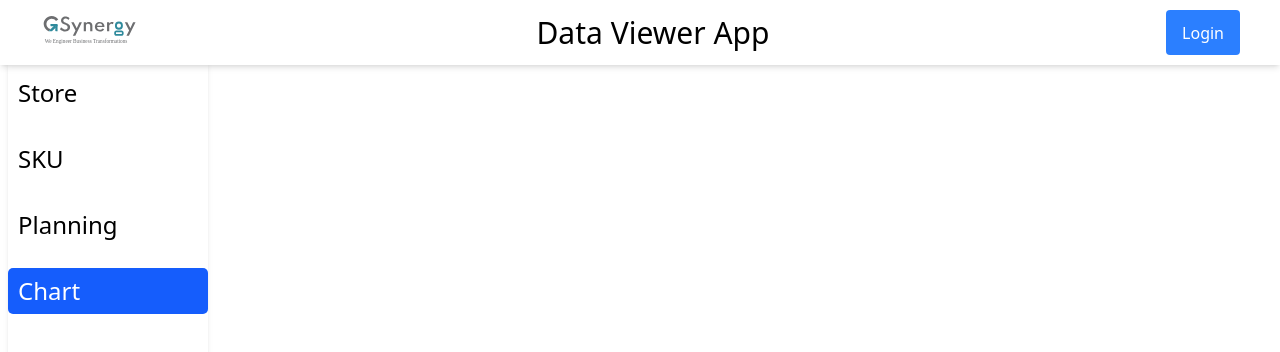
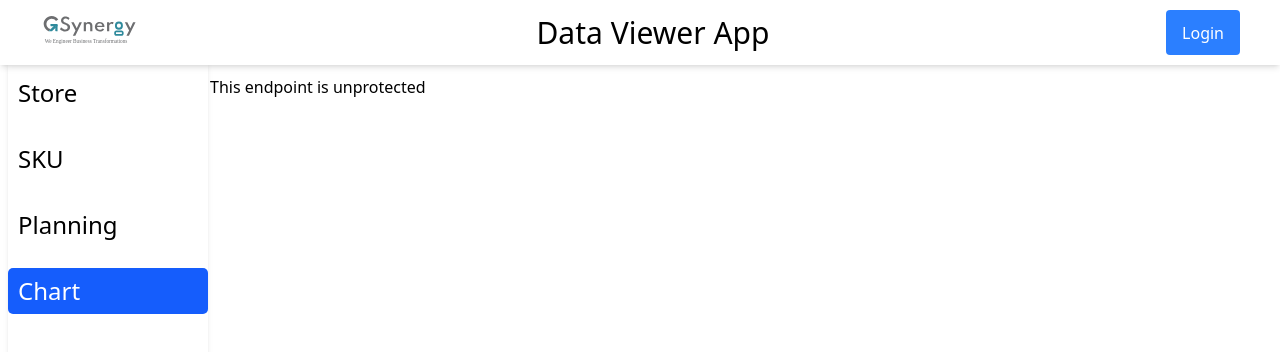
Before and after one commit to arif013/GS987610_Md_Arif, a React (Vite) app: page /chart in a window 1280 px wide. Shown: the top 352 px of the page. Built offline with nearby package versions, Linux system fonts and the light colour scheme.

Commit message:
chart added

```diff
--- a/src/App.tsx
+++ b/src/App.tsx
@@ -11,6 +11,7 @@ import Sku from './pages/Sku';
 import PlanningGrid from './pages/Planning';
 import Login from './pages/Login';
 import ProtectedRoute from './routes/ProtectedRoutes';
+import Chart from './pages/Chart';
 // import ProtectedRoute from './routes/ProtectedRoute';
 
 function App() {
@@ -45,6 +46,10 @@ function App() {
               </ProtectedRoute>
             }
           />
+          <Route
+            path='/chart'
+            element={<><Chart/></>}
+            />
         </Routes>
       </Router>
     </>
--- /dev/null
+++ b/src/pages/Chart.tsx
@@ -0,0 +1,9 @@
+
+
+function Chart() {
+  return (
+    <div className="mt-[10px] ml-[210px]">This endpoint is unprotected</div>
+  )
+}
+
+export default Chart
```
